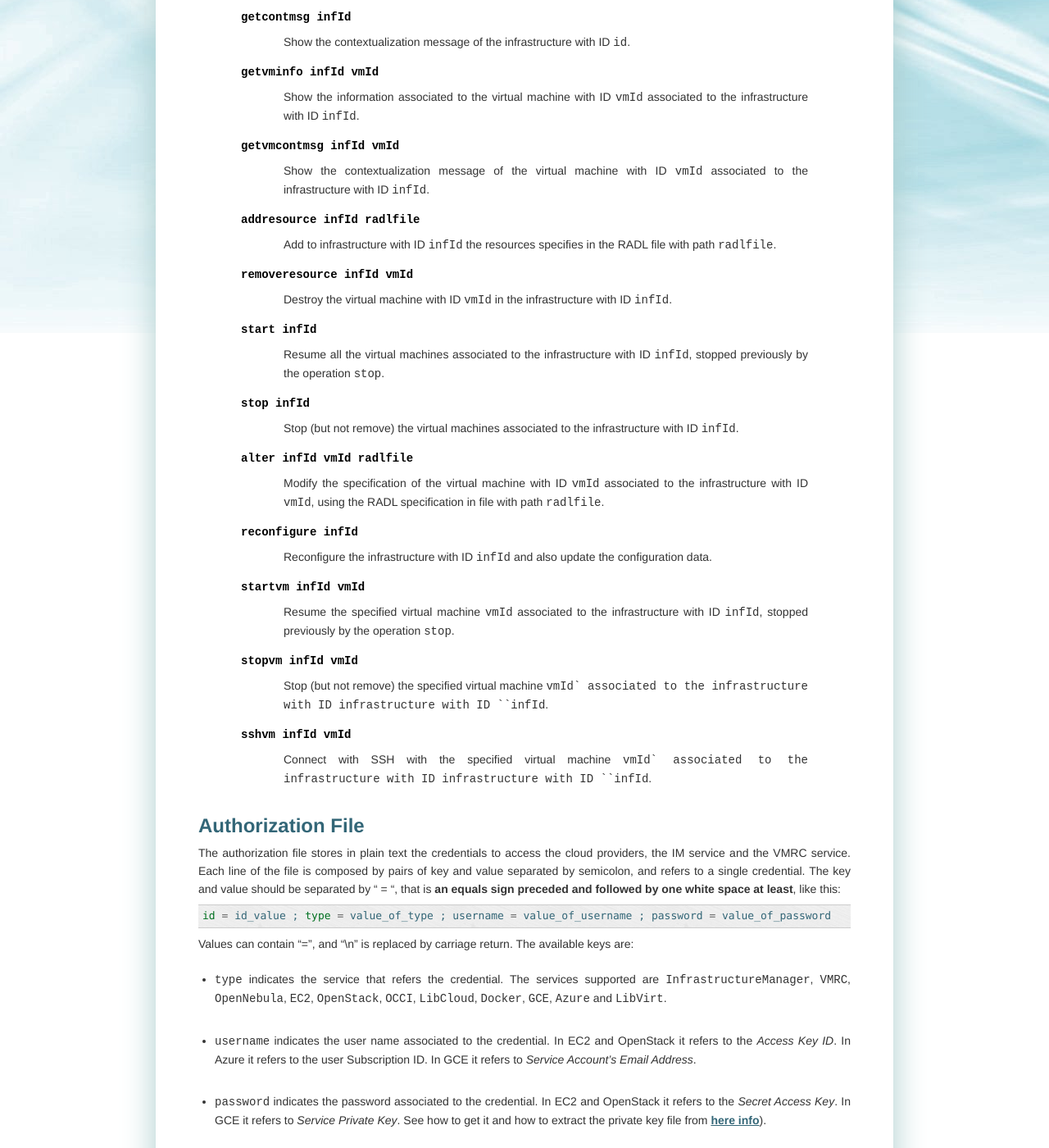
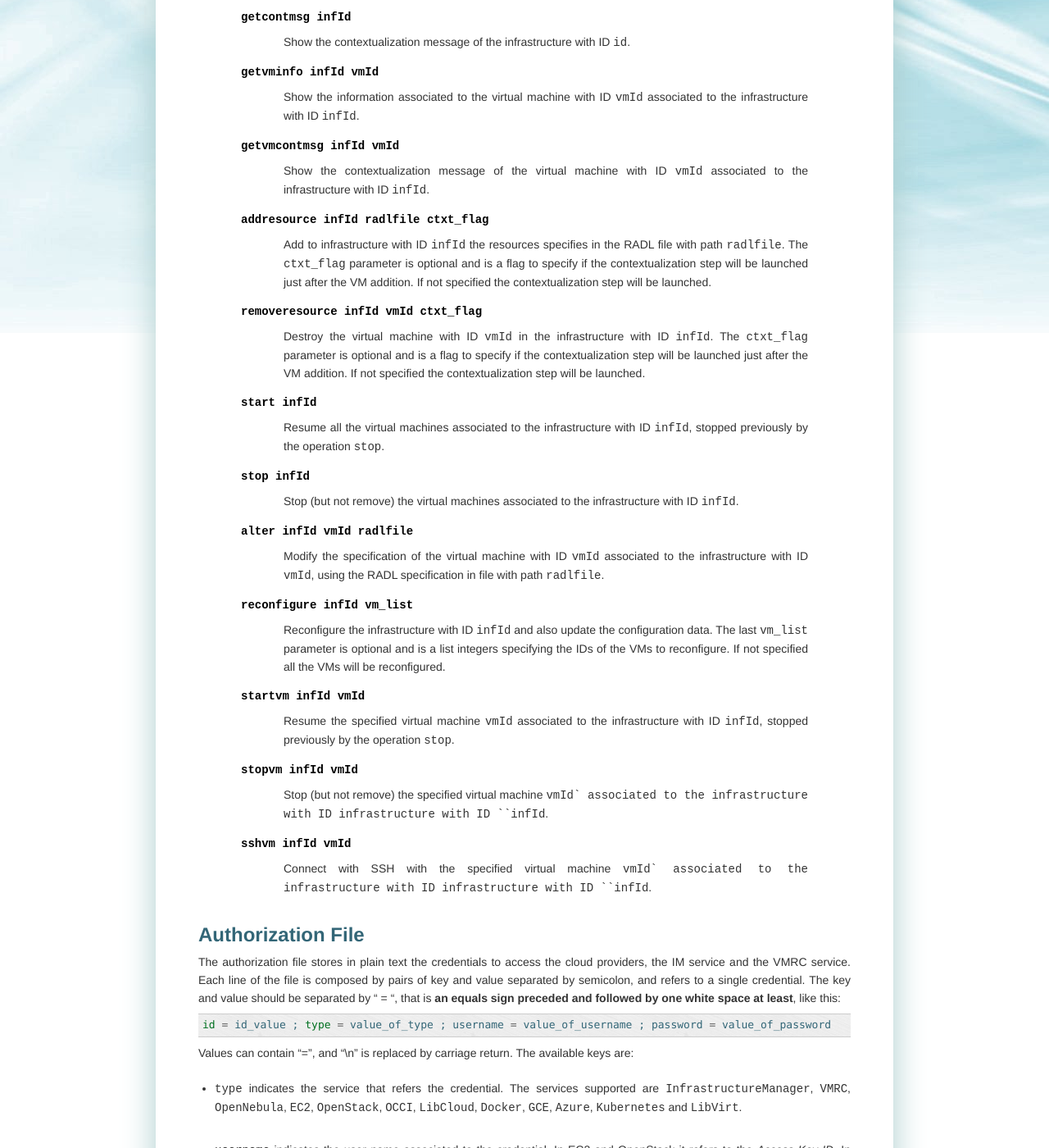
Before and after one commit to grycap/im-client, a Sphinx documentation site: the page built from doc/source/client.rst, in a window 1280 px wide and 1400 px high, scrolled down 1022 px. Shown: the whole window at 82% size. Built offline with Sphinx 7.4.7, drawn with Linux system fonts in a browser that asks for light colours; some of the changed text lies outside the part shown.

Commit message:
Add context and vm_list optional parameters

```diff
--- a/doc/source/client.rst
+++ b/doc/source/client.rst
@@ -61,13 +61,19 @@ The :program:`im_client` is called like this::
       Show the contextualization message of the virtual machine with ID ``vmId``
       associated to the infrastructure with ID ``infId``.
 
-   ``addresource infId radlfile``
+   ``addresource infId radlfile ctxt_flag``
       Add to infrastructure with ID ``infId`` the resources specifies in the
-      RADL file with path ``radlfile``.
+      RADL file with path ``radlfile``. The ``ctxt_flag`` parameter is optional
+      and is a flag to specify if the contextualization step will be launched
+      just after the VM addition. If not specified the contextualization step
+      will be launched.
 
-   ``removeresource infId vmId``
+   ``removeresource infId vmId ctxt_flag``
       Destroy the virtual machine with ID ``vmId`` in the infrastructure with
-      ID ``infId``.
+      ID ``infId``. The ``ctxt_flag`` parameter is optional
+      and is a flag to specify if the contextualization step will be launched
+      just after the VM addition. If not specified the contextualization step
+      will be launched.
 
    ``start infId``
       Resume all the virtual machines associated to the infrastructure with ID
@@ -82,9 +88,11 @@ The :program:`im_client` is called like this::
       associated to the infrastructure with ID ``vmId``, using the RADL
       specification in file with path ``radlfile``.
 
-   ``reconfigure infId``
+   ``reconfigure infId vm_list``
       Reconfigure the infrastructure with ID ``infId`` and also update the
-      configuration data.
+      configuration data. The last  ``vm_list`` parameter is optional
+      and is a list integers specifying the IDs of the VMs to reconfigure.
+      If not specified all the VMs will be reconfigured.
 
    ``startvm infId vmId``
       Resume the specified virtual machine ``vmId`` associated to the infrastructure with ID
@@ -117,7 +125,7 @@ keys are:
 
 * ``type`` indicates the service that refers the credential. The services
   supported are ``InfrastructureManager``, ``VMRC``, ``OpenNebula``, ``EC2``,
-  ``OpenStack``, ``OCCI``, ``LibCloud``, ``Docker``, ``GCE``, ``Azure`` and ``LibVirt``.
+  ``OpenStack``, ``OCCI``, ``LibCloud``, ``Docker``, ``GCE``, ``Azure``, ``Kubernetes`` and ``LibVirt``.
 
 * ``username`` indicates the user name associated to the credential. In EC2 and
   OpenStack it refers to the *Access Key ID*. In Azure it refers to the user
@@ -162,6 +170,7 @@ An example of the auth file::
    id = docker; type = Docker; host = http://host:2375
    id = occi; type = OCCI; proxy = file(/tmp/proxy.pem); host = https://fc-one.i3m.upv.es:11443
    id = azure; type = Azure; username = subscription-id; public_key = file(cert.pem); private_key = file(key.pem)
+   id = kub; type = Kubernetes; host = http://server:8080; username = user; password = pass
 
 
 IM Server does not store the credentials used in the creation of
```
Also changed, not shown: im_client.py (+26 -6 lines), 1 other file.
